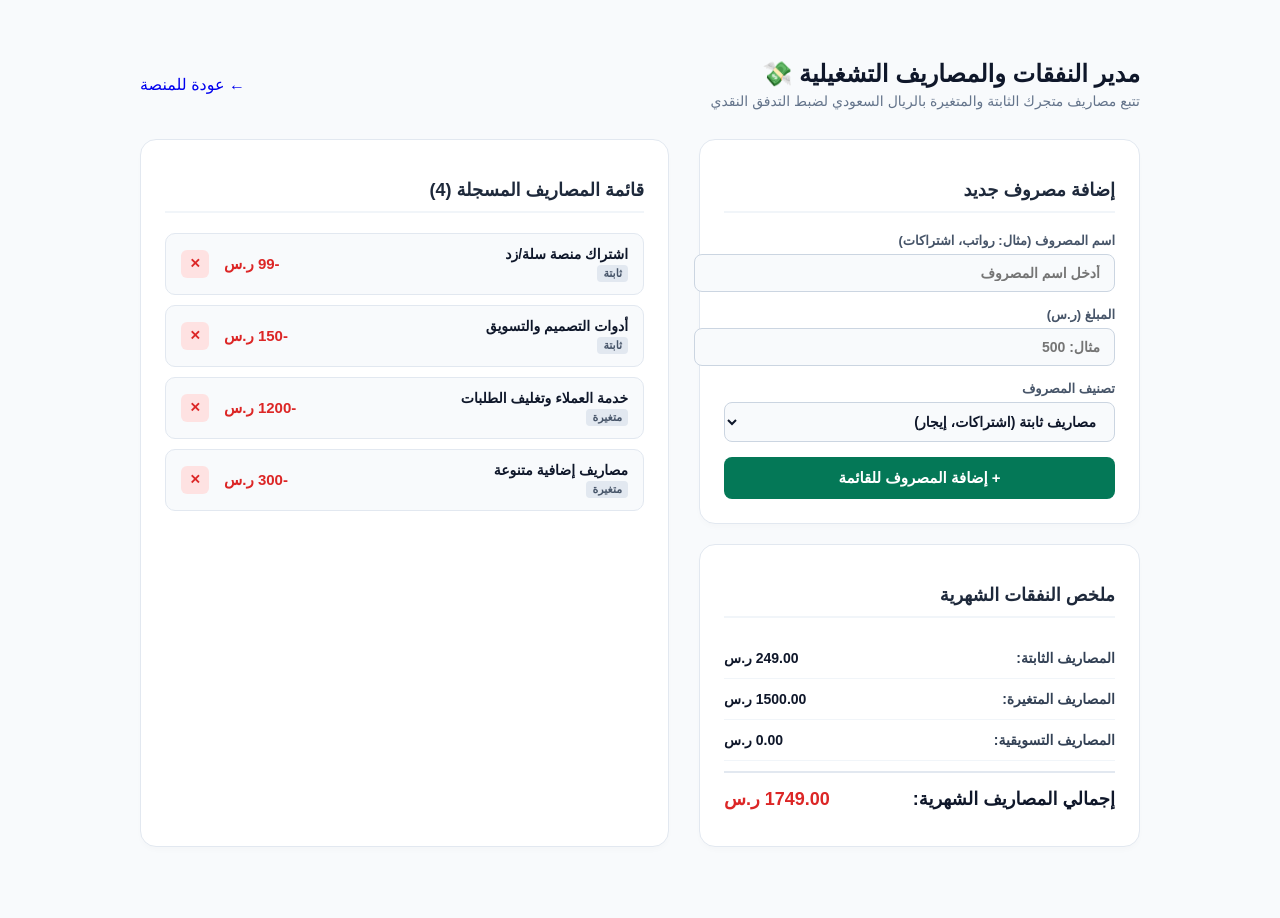
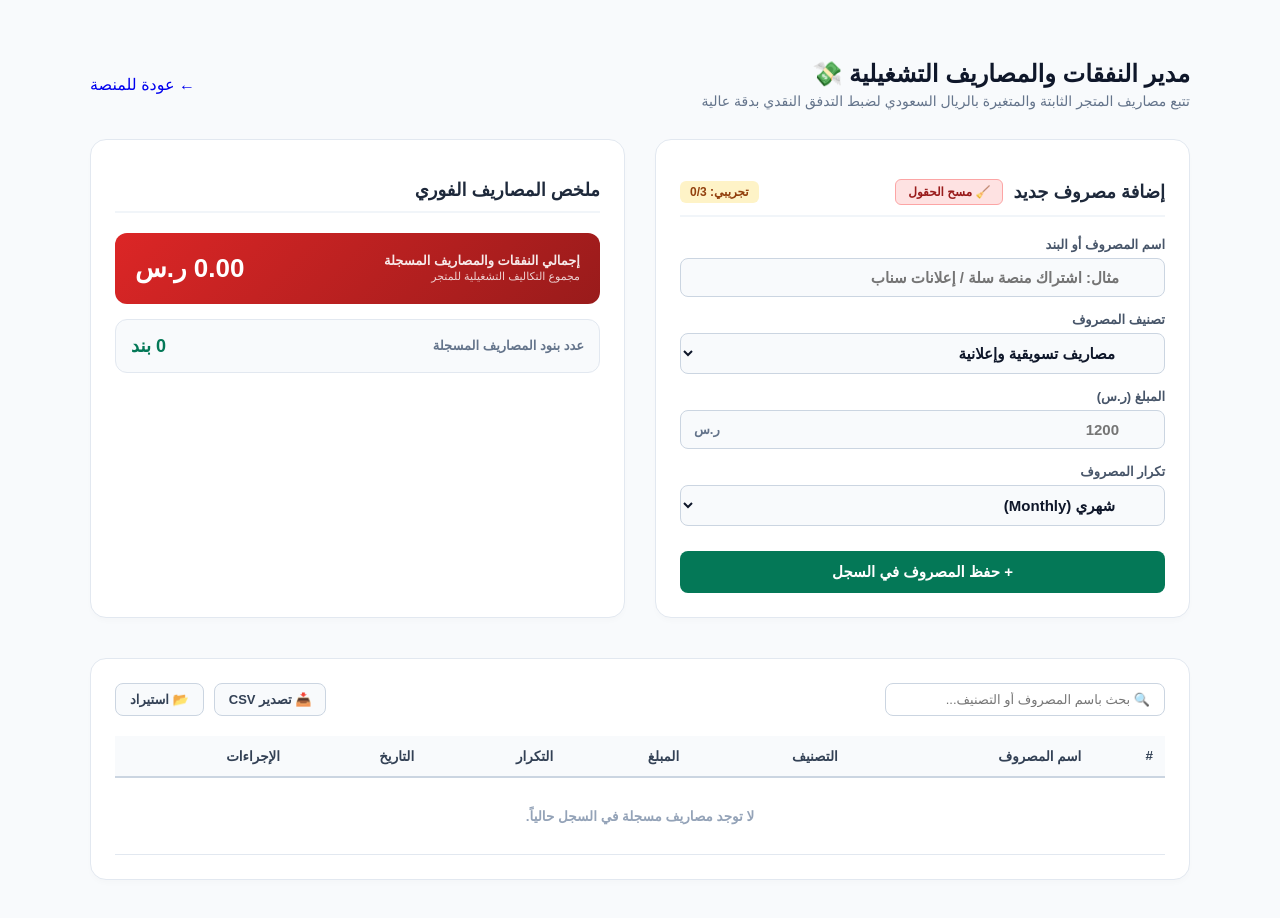
Before and after one commit to engaziasa-lang/engazia-app, a Next.js app: page /hub/sa/expenses in a window 1280 px wide. Shown: the top 918 px of the page. Built offline with nearby package versions, Linux system fonts and the light colour scheme.

Commit message:
Update page.tsx

```diff
--- a/app/hub/sa/expenses/page.tsx
+++ b/app/hub/sa/expenses/page.tsx
@@ -1,52 +1,151 @@
 'use client';
 
-import React, { useState } from 'react';
+import React, { useState, useEffect, useRef } from 'react';
 import Link from 'next/link';
 
 interface ExpenseItem {
   id: string;
-  name: string;
+  expenseName: string;
+  category: string;
   amount: number;
-  category: 'ثابتة' | 'متغيرة' | 'تسويق';
+  frequency: string;
+  date: string;
 }
 
 export default function ExpensesManagerSA() {
-  const [expenses, setExpenses] = useState<ExpenseItem[]>([
-    { id: '1', name: 'اشتراك منصة سلة/زد', amount: 99, category: 'ثابتة' },
-    { id: '2', name: 'أدوات التصميم والتسويق', amount: 150, category: 'ثابتة' },
-    { id: '3', name: 'خدمة العملاء وتغليف الطلبات', amount: 1200, category: 'متغيرة' },
-    { id: '4', name: 'مصاريف إضافية متنوعة', amount: 300, category: 'متغيرة' },
-  ]);
+  const [expenseName, setExpenseName] = useState<string>('');
+  const [category, setCategory] = useState<string>('مصاريف تسويقية وإعلانية');
+  const [amount, setAmount] = useState<number | ''>('');
+  const [frequency, setFrequency] = useState<string>('شهري (Monthly)');
 
-  const [newName, setNewName] = useState<string>('');
-  const [newAmount, setNewAmount] = useState<number | ''>('');
-  const [newCategory, setNewCategory] = useState<'ثابتة' | 'متغيرة' | 'تسويق'>('ثابتة');
+  const [items, setItems] = useState<ExpenseItem[]>([]);
+  const [searchQuery, setSearchQuery] = useState<string>('');
+  const [editingId, setEditingId] = useState<string | null>(null);
 
-  const handleAddExpense = (e: React.FormEvent) => {
+  const fileInputRef = useRef<HTMLInputElement>(null);
+
+  useEffect(() => {
+    const saved = localStorage.getItem('seerk_expenses_manager_items');
+    if (saved) {
+      try { setItems(JSON.parse(saved)); } catch (e) { }
+    }
+  }, []);
+
+  const saveToLocalStorage = (newItems: ExpenseItem[]) => {
+    setItems(newItems);
+    localStorage.setItem('seerk_expenses_manager_items', JSON.stringify(newItems));
+  };
+
+  const isActivated = typeof window !== 'undefined' && !!localStorage.getItem('merchant_license_key');
+
+  const amt = typeof amount === 'number' ? amount : 0;
+  const currentDate = new Date().toISOString().slice(0, 10);
+
+  // إجمالي المصاريف المسجلة
+  const totalExpenses = items.reduce((acc, curr) => acc + curr.amount, 0);
+
+  const handleClearForm = () => {
+    setExpenseName('');
+    setCategory('مصاريف تسويقية وإعلانية');
+    setAmount('');
+    setFrequency('شهري (Monthly)');
+    setEditingId(null);
+  };
+
+  const handleSaveItem = (e: React.FormEvent) => {
     e.preventDefault();
-    if (!newName.trim() || newAmount === '' || newAmount <= 0) return;
+    if (!isActivated && items.length >= 3 && !editingId) {
+      alert('🔒 عذراً، لقد استهلكت الحد التجريبي (3 مصاريف). يرجى ترقية حسابك لفتح السعة الكاملة بلا حدود!');
+      return;
+    }
+    if (!expenseName.trim() || amt <= 0) {
+      alert('الرجاء إدخال اسم المصروف والمبلغ بشكل صحيح.');
+      return;
+    }
 
+    if (editingId) {
+      const updated = items.map(item => item.id === editingId ? {
+        ...item,
+        expenseName,
+        category,
+        amount: amt,
+        frequency,
+      } : item);
+      saveToLocalStorage(updated);
+      setEditingId(null);
+      alert('✨ تم تحديث المصروف بنجاح!');
+    } else {
       const newItem: ExpenseItem = {
         id: Date.now().toString(),
-      name: newName.trim(),
-      amount: Number(newAmount),
-      category: newCategory,
+        expenseName,
+        category,
+        amount: amt,
+        frequency,
+        date: currentDate,
+      };
+      saveToLocalStorage([...items, newItem]);
+      alert('✅ تمت إضافة المصروف إلى السجل بنجاح!');
+    }
+
+    handleClearForm();
   };
 
-    setExpenses([...expenses, newItem]);
-    setNewName('');
-    setNewAmount('');
+  const handleEdit = (item: ExpenseItem) => {
+    setExpenseName(item.expenseName);
+    setCategory(item.category);
+    setAmount(item.amount);
+    setFrequency(item.frequency);
+    setEditingId(item.id);
+    window.scrollTo({ top: 0, behavior: 'smooth' });
   };
 
-  const handleDeleteExpense = (id: string) => {
-    setExpenses(expenses.filter(item => item.id !== id));
+  const handleDelete = (id: string) => {
+    if (confirm('هل أنت متأكد من حذف هذا المصروف من السجل؟')) {
+      const filtered = items.filter(i => i.id !== id);
+      saveToLocalStorage(filtered);
+    }
   };
 
-  // المجاميع حسب التصنيف
-  const totalExpenses = expenses.reduce((acc, item) => acc + item.amount, 0);
-  const fixedTotal = expenses.filter(i => i.category === 'ثابتة').reduce((acc, i) => acc + i.amount, 0);
-  const variableTotal = expenses.filter(i => i.category === 'متغيرة').reduce((acc, i) => acc + i.amount, 0);
-  const marketingTotal = expenses.filter(i => i.category === 'تسويق').reduce((acc, i) => acc + i.amount, 0);
+  const handleExportCsv = () => {
+    if (items.length === 0) {
+      alert('لا توجد بيانات لتصديرها.');
+      return;
+    }
+    let csv = "data:text/csv;charset=utf-8,ID,ExpenseName,Category,Amount,Frequency,Date\n";
+    items.forEach((row, idx) => {
+      csv += `${idx + 1},${row.expenseName},${row.category},${row.amount},${row.frequency},${row.date}\n`;
+    });
+    const encodedUri = encodeURI(csv);
+    const link = document.createElement("a");
+    link.setAttribute("href", encodedUri);
+    link.setAttribute("download", "seerk_expenses_manager.csv");
+    document.body.appendChild(link);
+    link.click();
+    document.body.removeChild(link);
+  };
+
+  const handleImportJson = (e: React.ChangeEvent<HTMLInputElement>) => {
+    const reader = new FileReader();
+    if (e.target.files && e.target.files[0]) {
+      reader.readAsText(e.target.files[0], "UTF-8");
+      reader.onload = (event) => {
+        try {
+          const imported = JSON.parse(event.target?.result as string);
+          if (Array.isArray(imported)) {
+            saveToLocalStorage(imported);
+            alert('✨ تم استيراد المصاريف بنجاح!');
+          }
+        } catch (err) {
+          alert('❌ ملف غير صالح.');
+        }
+      };
+    }
+  };
+
+  const filteredItems = items.filter(item =>
+    item.expenseName.toLowerCase().includes(searchQuery.toLowerCase()) ||
+    item.category.toLowerCase().includes(searchQuery.toLowerCase())
+  );
 
   return (
     <div className="tool-container">
@@ -55,46 +154,59 @@ export default function ExpensesManagerSA() {
         a { text-decoration: none; }
       `}</style>
       <style jsx>{`
-        .tool-container { direction: rtl; max-width: 1000px; margin: 40px auto; padding: 20px; }
+        .tool-container { direction: rtl; max-width: 1100px; margin: 40px auto; padding: 20px; }
 
-        .header { display: flex; align-items: center; justify-content: space-between; margin-bottom: 30px; }
+        .header { display: flex; align-items: center; justify-content: space-between; margin-bottom: 30px; flex-wrap: wrap; gap: 15px; }
         .back-btn { background: #ffffff; border: 1px solid #cbd5e1; padding: 8px 16px; border-radius: 8px; color: #475569; font-weight: 700; font-size: 14px; transition: all 0.2s; display: flex; align-items: center; gap: 8px; }
         .back-btn:hover { background: #f1f5f9; color: #0f172a; }
 
         .title-box h1 { font-size: 24px; font-weight: 900; color: #0f172a; margin: 0 0 5px 0; }
         .title-box p { color: #64748b; margin: 0; font-size: 14px; }
 
-        .grid-layout { display: grid; grid-template-columns: 1fr 1.2fr; gap: 30px; }
+        .grid-layout { display: grid; grid-template-columns: 1fr 1fr; gap: 30px; margin-bottom: 40px; }
         @media(max-width: 768px) { .grid-layout { grid-template-columns: 1fr; } }
 
-        .card { background: #ffffff; border-radius: 16px; padding: 24px; border: 1px solid #e2e8f0; box-shadow: 0 4px 6px -1px rgba(0,0,0,0.02); margin-bottom: 20px; }
-        .card-title { font-size: 18px; font-weight: 800; color: #1e293b; margin-bottom: 20px; border-bottom: 2px solid #f1f5f9; padding-bottom: 10px; }
+        .card { background: #ffffff; border-radius: 16px; padding: 24px; border: 1px solid #e2e8f0; box-shadow: 0 4px 6px -1px rgba(0,0,0,0.02); }
+        .card-title { font-size: 18px; font-weight: 800; color: #1e293b; margin-bottom: 20px; border-bottom: 2px solid #f1f5f9; padding-bottom: 10px; display: flex; justify-content: space-between; align-items: center; flex-wrap: wrap; gap: 10px; }
+
+        .clear-form-btn { background: #fee2e2; border: 1px solid #fca5a5; color: #991b1b; padding: 5px 12px; border-radius: 6px; font-size: 12px; font-weight: 800; cursor: pointer; transition: all 0.2s; font-family: 'Tajawal', sans-serif; display: flex; align-items: center; gap: 5px; }
+        .clear-form-btn:hover { background: #fecaca; }
 
         .input-group { margin-bottom: 15px; }
         .input-group label { display: block; font-size: 13px; font-weight: 700; color: #475569; margin-bottom: 6px; }
-        .input-wrapper input, .input-wrapper select { width: 100%; padding: 10px 14px; border: 1px solid #cbd5e1; border-radius: 8px; font-size: 14px; font-family: 'Tajawal', sans-serif; outline: none; transition: border 0.2s; background: #f8fafc; color: #0f172a; font-weight: 600; }
+        .input-wrapper { position: relative; display: flex; align-items: center; }
+        .input-wrapper input, .input-wrapper select { width: 100%; padding: 10px 45px 10px 14px; border: 1px solid #cbd5e1; border-radius: 8px; font-size: 15px; font-family: 'Tajawal', sans-serif; outline: none; background: #f8fafc; color: #0f172a; font-weight: 600; }
         .input-wrapper input:focus, .input-wrapper select:focus { border-color: #047857; background: #ffffff; }
+        .currency-tag { position: absolute; left: 14px; color: #64748b; font-weight: 800; font-size: 13px; pointer-events: none; }
 
-        .add-btn { background: #047857; color: #fff; border: none; width: 100%; padding: 12px; border-radius: 8px; font-weight: 900; font-size: 15px; cursor: pointer; transition: all 0.2s; font-family: 'Tajawal', sans-serif; }
-        .add-btn:hover { background: #065f46; }
+        .action-btn { background: #047857; color: #fff; border: none; width: 100%; padding: 12px; border-radius: 8px; font-weight: 900; font-size: 15px; cursor: pointer; transition: all 0.2s; font-family: 'Tajawal', sans-serif; margin-top: 10px; }
+        .action-btn:hover { background: #065f46; }
 
-        .expense-item { display: flex; justify-content: space-between; align-items: center; background: #f8fafc; padding: 12px 15px; border-radius: 10px; margin-bottom: 10px; border: 1px solid #e2e8f0; }
-        .expense-info { display: flex; flex-direction: column; gap: 3px; }
-        .expense-name { font-weight: 800; color: #0f172a; font-size: 14px; }
-        .expense-cat { font-size: 11px; background: #e2e8f0; color: #475569; padding: 2px 6px; border-radius: 4px; width: fit-content; font-weight: 700; }
+        .result-box { background: #f8fafc; border-radius: 12px; padding: 15px; margin-bottom: 15px; display: flex; justify-content: space-between; align-items: center; border: 1px solid #e2e8f0; }
+        .result-box.danger { background: linear-gradient(135deg, #dc2626 0%, #991b1b 100%); color: #fff; border: none; padding: 20px; }
+        .result-label { font-size: 13px; font-weight: 700; color: #64748b; }
+        .danger .result-label { color: #ffffff; opacity: 0.9; }
+        .result-value { font-size: 18px; font-weight: 900; color: #0f172a; }
+        .danger .result-value { font-size: 26px; color: #ffffff; }
 
-        .expense-right { display: flex; align-items: center; gap: 15px; }
-        .expense-amount { font-weight: 900; color: #dc2626; font-size: 15px; }
-        .delete-btn { background: #fee2e2; color: #dc2626; border: none; width: 28px; height: 28px; border-radius: 6px; cursor: pointer; font-weight: bold; display: flex; align-items: center; justify-content: center; }
+        .table-section { background: #ffffff; border-radius: 16px; padding: 24px; border: 1px solid #e2e8f0; box-shadow: 0 4px 6px -1px rgba(0,0,0,0.02); }
+        .table-toolbar { display: flex; justify-content: space-between; align-items: center; margin-bottom: 20px; flex-wrap: wrap; gap: 15px; }
+        .search-input { padding: 8px 14px; border: 1px solid #cbd5e1; border-radius: 8px; font-family: 'Tajawal', sans-serif; font-size: 13px; outline: none; width: 250px; }
+        .table-btns { display: flex; gap: 10px; }
+        .t-btn { padding: 8px 14px; border-radius: 8px; font-weight: 700; font-size: 13px; cursor: pointer; border: 1px solid #cbd5e1; background: #f8fafc; color: #334155; font-family: 'Tajawal', sans-serif; }
+        .t-btn:hover { background: #f1f5f9; }
 
-        .summary-box { display: flex; justify-content: space-between; padding: 12px 0; border-bottom: 1px solid #f1f5f9; font-size: 14px; font-weight: 700; color: #334155; }
-        .summary-box.grand { font-size: 18px; font-weight: 900; color: #0f172a; border-top: 2px solid #e2e8f0; border-bottom: none; padding-top: 15px; margin-top: 10px; }
+        .data-table { width: 100%; border-collapse: collapse; font-size: 13.5px; }
+        .data-table th { background: #f8fafc; padding: 12px; text-align: right; border-bottom: 2px solid #cbd5e1; font-weight: 800; color: #334155; }
+        .data-table td { padding: 12px; border-bottom: 1px solid #e2e8f0; color: #0f172a; font-weight: 600; }
+
+        .trial-badge { background: #fef3c7; color: #92400e; padding: 4px 10px; border-radius: 6px; font-size: 12px; font-weight: 800; }
       `}</style>
 
       <div className="header">
         <div className="title-box">
           <h1>مدير النفقات والمصاريف التشغيلية 💸</h1>
-          <p>تتبع مصاريف متجرك الثابتة والمتغيرة بالريال السعودي لضبط التدفق النقدي</p>
+          <p>تتبع مصاريف المتجر الثابتة والمتغيرة بالريال السعودي لضبط التدفق النقدي بدقة عالية</p>
         </div>
         <Link href="/hub/sa" className="back-btn">
           <span>←</span> عودة للمنصة
@@ -102,80 +214,142 @@ export default function ExpensesManagerSA() {
       </div>
 
       <div className="grid-layout">
-        {/* إضافة مصروف جديد */}
-        <div>
+        {/* قسم المدخلات */}
         <div className="card">
-            <h2 className="card-title">إضافة مصروف جديد</h2>
-            <form onSubmit={handleAddExpense}>
+          <h2 className="card-title">
+            <div style={{ display: 'flex', alignItems: 'center', gap: '10px' }}>
+              <span>{editingId ? 'تعديل المصروف' : 'إضافة مصروف جديد'}</span>
+              <button type="button" className="clear-form-btn" onClick={handleClearForm} title="مسح الحقول">
+                🧹 مسح الحقول
+              </button>
+            </div>
+            {!isActivated && <span className="trial-badge">تجريبي: {items.length}/3</span>}
+          </h2>
+
+          <form onSubmit={handleSaveItem}>
             <div className="input-group">
-                <label>اسم المصروف (مثال: رواتب، اشتراكات)</label>
+              <label>اسم المصروف أو البند</label>
               <div className="input-wrapper">
-                  <input type="text" value={newName} onChange={(e) => setNewName(e.target.value)} placeholder="أدخل اسم المصروف" />
+                <input type="text" value={expenseName} onChange={(e) => setExpenseName(e.target.value)} placeholder="مثال: اشتراك منصة سلة / إعلانات سناب" required />
+              </div>
+            </div>
+
+            <div className="input-group">
+              <label>تصنيف المصروف</label>
+              <div className="input-wrapper">
+                <select value={category} onChange={(e) => setCategory(e.target.value)}>
+                  <option value="مصاريف تسويقية وإعلانية">مصاريف تسويقية وإعلانية</option>
+                  <option value="اشتراكات برمجيات ومنصات">اشتراكات برمجيات ومنصات</option>
+                  <option value="رواتب وأجور">رواتب وأجور</option>
+                  <option value="تغليف وشحن وتخزين">تغليف وشحن وتخزين</option>
+                  <option value="مصاريف نثرية أخرى">مصاريف نثرية أخرى</option>
+                </select>
               </div>
             </div>
 
             <div className="input-group">
               <label>المبلغ (ر.س)</label>
               <div className="input-wrapper">
-                  <input type="number" min="0" value={newAmount} onChange={(e) => setNewAmount(e.target.value === '' ? '' : Number(e.target.value))} placeholder="مثال: 500" />
+                <input type="number" min="0" value={amount === '' ? '' : amount} onChange={(e) => setAmount(e.target.value === '' ? '' : Number(e.target.value))} placeholder="1200" required />
+                <span className="currency-tag">ر.س</span>
               </div>
             </div>
 
             <div className="input-group">
-                <label>تصنيف المصروف</label>
+              <label>تكرار المصروف</label>
               <div className="input-wrapper">
-                  <select value={newCategory} onChange={(e) => setNewCategory(e.target.value as any)}>
-                    <option value="ثابتة">مصاريف ثابتة (اشتراكات، إيجار)</option>
-                    <option value="متغيرة">مصاريف متغيرة (تغليف، تشغيل)</option>
-                    <option value="تسويق">مصاريف تسويقية إضافية</option>
+                <select value={frequency} onChange={(e) => setFrequency(e.target.value)}>
+                  <option value="شهري (Monthly)">شهري (Monthly)</option>
+                  <option value="سنوي (Yearly)">سنوي (Yearly)</option>
+                  <option value="مرة واحدة (One-time)">مرة واحدة (One-time)</option>
                 </select>
               </div>
             </div>
 
-              <button type="submit" className="add-btn">+ إضافة المصروف للقائمة</button>
+            <button type="submit" className="action-btn">
+              {editingId ? '💾 حفظ التعديلات' : '+ حفظ المصروف في السجل'}
+            </button>
           </form>
         </div>
 
+        {/* قسم الملخص الفوري */}
         <div className="card">
-            <h2 className="card-title">ملخص النفقات الشهرية</h2>
-            <div className="summary-box">
-              <span>المصاريف الثابتة:</span>
-              <span style={{ color: '#0f172a' }}>{fixedTotal.toFixed(2)} ر.س</span>
+          <h2 className="card-title">ملخص المصاريف الفوري</h2>
+
+          <div className="result-box danger">
+            <div>
+              <div className="result-label">إجمالي النفقات والمصاريف المسجلة</div>
+              <div style={{ fontSize: '11px', opacity: 0.8, marginTop: '2px' }}>مجموع التكاليف التشغيلية للمتجر</div>
             </div>
-            <div className="summary-box">
-              <span>المصاريف المتغيرة:</span>
-              <span style={{ color: '#0f172a' }}>{variableTotal.toFixed(2)} ر.س</span>
+            <div className="result-value">
+              {totalExpenses.toFixed(2)} ر.س
             </div>
-            <div className="summary-box">
-              <span>المصاريف التسويقية:</span>
-              <span style={{ color: '#0f172a' }}>{marketingTotal.toFixed(2)} ر.س</span>
           </div>
-            <div className="summary-box grand">
-              <span>إجمالي المصاريف الشهرية:</span>
-              <span style={{ color: '#dc2626' }}>{totalExpenses.toFixed(2)} ر.س</span>
+
+          <div className="result-box">
+            <span className="result-label">عدد بنود المصاريف المسجلة</span>
+            <span className="result-value" style={{ color: '#047857' }}>{items.length} بند</span>
           </div>
         </div>
       </div>
 
-        {/* قائمة المصاريف */}
-        <div className="card">
-          <h2 className="card-title">قائمة المصاريف المسجلة ({expenses.length})</h2>
-          {expenses.length === 0 ? (
-            <p style={{ textAlign: 'center', color: '#94a3b8', padding: '30px 0' }}>لا توجد مصاريف مسجلة حالياً.</p>
-          ) : (
-            expenses.map(item => (
-              <div className="expense-item" key={item.id}>
-                <div className="expense-info">
-                  <span className="expense-name">{item.name}</span>
-                  <span className="expense-cat">{item.category}</span>
-                </div>
-                <div className="expense-right">
-                  <span className="expense-amount">-{item.amount} ر.س</span>
-                  <button className="delete-btn" onClick={() => handleDeleteExpense(item.id)} title="حذف">✕</button>
+      {/* جدول إدارة السجلات السفلي */}
+      <div className="table-section">
+        <div className="table-toolbar">
+          <input
+            type="text"
+            className="search-input"
+            placeholder="🔍 بحث باسم المصروف أو التصنيف..."
+            value={searchQuery}
+            onChange={(e) => setSearchQuery(e.target.value)}
+          />
+          <div className="table-btns">
+            <button className="t-btn" onClick={handleExportCsv}>📥 تصدير CSV</button>
+            <button className="t-btn" onClick={() => fileInputRef.current?.click()}>📂 استيراد</button>
+            <input type="file" ref={fileInputRef} onChange={handleImportJson} accept=".json" style={{ display: 'none' }} />
           </div>
         </div>
+
+        <div style={{ overflowX: 'auto' }}>
+          <table className="data-table">
+            <thead>
+              <tr>
+                <th>#</th>
+                <th>اسم المصروف</th>
+                <th>التصنيف</th>
+                <th>المبلغ</th>
+                <th>التكرار</th>
+                <th>التاريخ</th>
+                <th>الإجراءات</th>
+              </tr>
+            </thead>
+            <tbody>
+              {filteredItems.length === 0 ? (
+                <tr>
+                  <td colSpan={7} style={{ textAlign: 'center', color: '#94a3b8', padding: '30px 0' }}>
+                    لا توجد مصاريف مسجلة في السجل حالياً.
+                  </td>
+                </tr>
+              ) : (
+                filteredItems.map((item, idx) => (
+                  <tr key={item.id}>
+                    <td>{idx + 1}</td>
+                    <td style={{ fontWeight: 800 }}>{item.expenseName}</td>
+                    <td><span style={{ background: '#f1f5f9', color: '#334155', padding: '3px 8px', borderRadius: '6px', fontSize: '12px', fontWeight: 800 }}>{item.category}</span></td>
+                    <td style={{ color: '#dc2626', fontWeight: 900 }}>{item.amount} ر.س</td>
+                    <td>{item.frequency}</td>
+                    <td>{item.date}</td>
+                    <td>
+                      <div style={{ display: 'flex', gap: '8px' }}>
+                        <button onClick={() => handleEdit(item)} style={{ background: '#e0f2fe', color: '#0369a1', border: 'none', padding: '5px 10px', borderRadius: '6px', fontSize: '11px', fontWeight: 800, cursor: 'pointer' }}>تعديل</button>
+                        <button onClick={() => handleDelete(item.id)} style={{ background: '#fee2e2', color: '#991b1b', border: 'none', padding: '5px 10px', borderRadius: '6px', fontSize: '11px', fontWeight: 800, cursor: 'pointer' }}>حذف</button>
+                      </div>
+                    </td>
+                  </tr>
                 ))
               )}
+            </tbody>
+          </table>
         </div>
       </div>
     </div>
```
Lines whose indentation alone changed are shown as unchanged.
